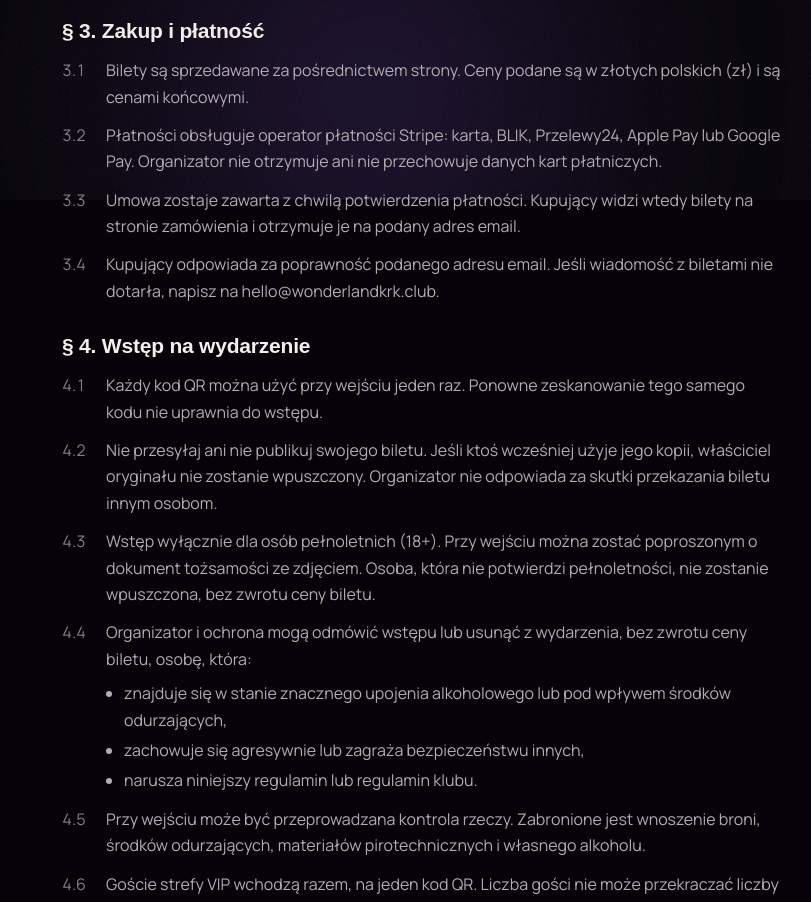
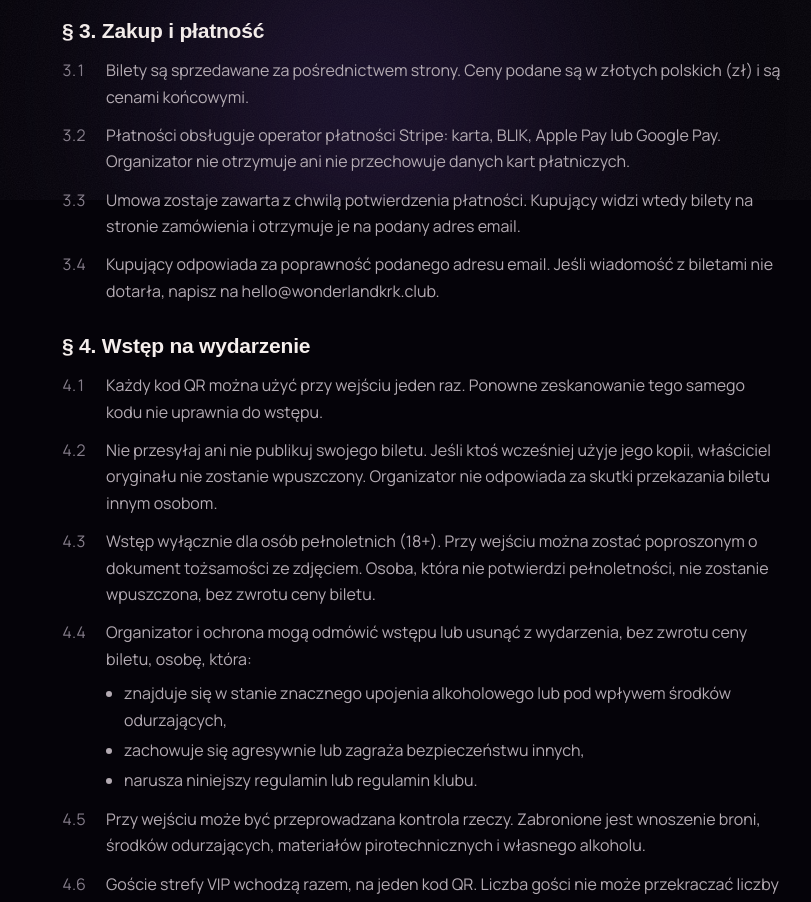
Before and after one commit to Yevhenbk/wonderland-club, a Next.js app: page /pl/regulamin in a window 1280 px wide. Shown: the part 840-1742 px from the top of the page, without its empty margins (218-1029 px from the left). Built offline with nearby package versions, Linux system fonts and the light colour scheme; a web font is replaced by a local one.

Commit message:
Terms: list only the payment methods on offer (card, BLIK, Apple Pay, Google Pay)

```diff
--- a/app/legal/docs.ts
+++ b/app/legal/docs.ts
@@ -58,7 +58,7 @@ export function termsUk(): LegalDoc {
         title: "Купівля та оплата",
         points: [
           "Квитки продаються через сайт. Ціни вказані в польських злотих (zł) і є кінцевими.",
-          "Оплату приймає платіжний оператор Stripe: картка, BLIK, Przelewy24, Apple Pay або Google Pay. Організатор не отримує і не зберігає даних платіжних карток.",
+          "Оплату приймає платіжний оператор Stripe: картка, BLIK, Apple Pay або Google Pay. Організатор не отримує і не зберігає даних платіжних карток.",
           "Договір укладається в момент підтвердження оплати. Після цього покупець бачить квитки на сторінці замовлення і отримує їх на вказаний email.",
           `Покупець відповідає за правильність вказаного email. Якщо лист з квитками не надійшов, напиши на ${org("email", "uk")}.`,
         ],
@@ -143,7 +143,7 @@ export function termsPl(): LegalDoc {
         title: "Zakup i płatność",
         points: [
           "Bilety są sprzedawane za pośrednictwem strony. Ceny podane są w złotych polskich (zł) i są cenami końcowymi.",
-          "Płatności obsługuje operator płatności Stripe: karta, BLIK, Przelewy24, Apple Pay lub Google Pay. Organizator nie otrzymuje ani nie przechowuje danych kart płatniczych.",
+          "Płatności obsługuje operator płatności Stripe: karta, BLIK, Apple Pay lub Google Pay. Organizator nie otrzymuje ani nie przechowuje danych kart płatniczych.",
           "Umowa zostaje zawarta z chwilą potwierdzenia płatności. Kupujący widzi wtedy bilety na stronie zamówienia i otrzymuje je na podany adres email.",
           `Kupujący odpowiada za poprawność podanego adresu email. Jeśli wiadomość z biletami nie dotarła, napisz na ${org("email", "pl")}.`,
         ],
```
